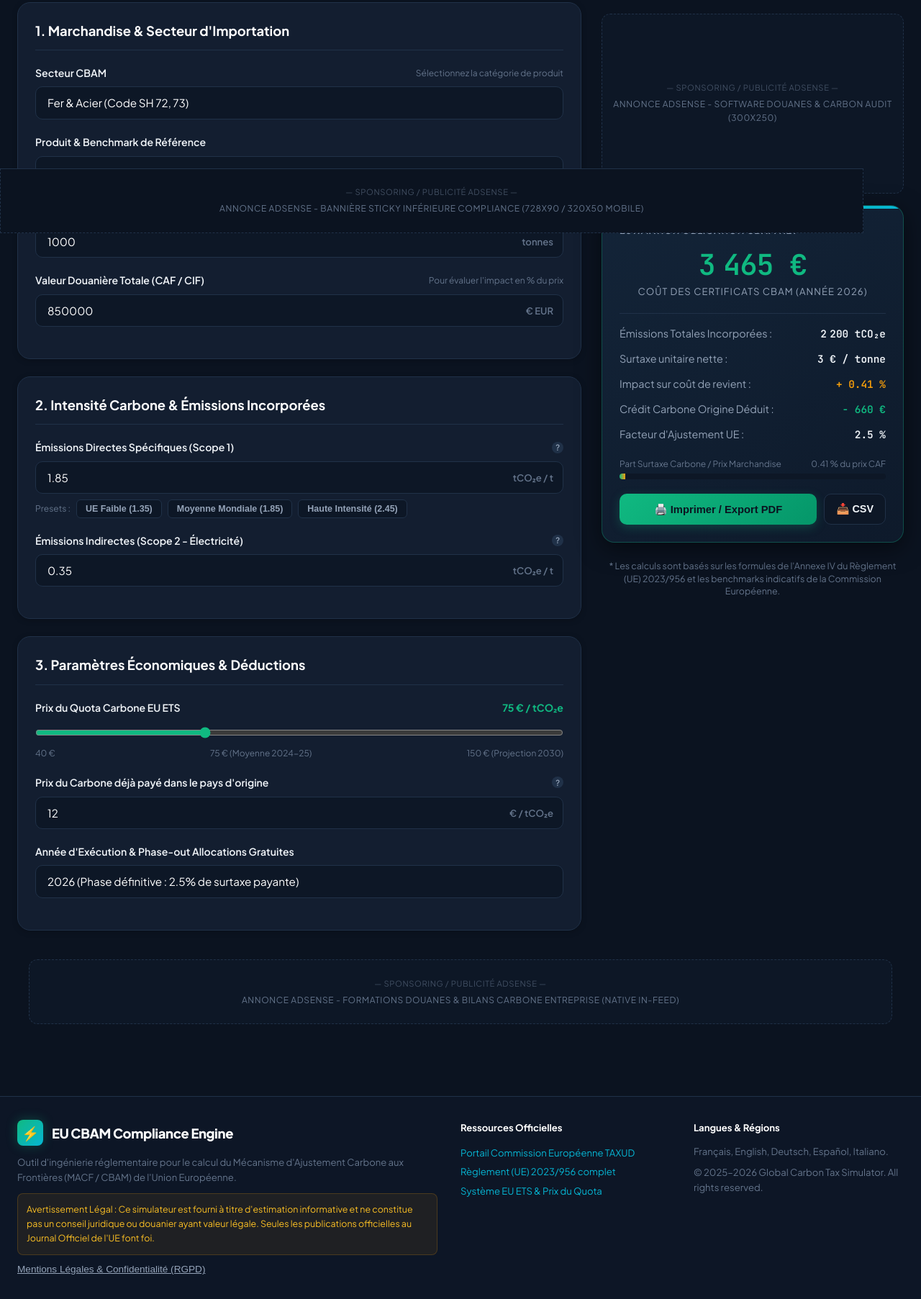
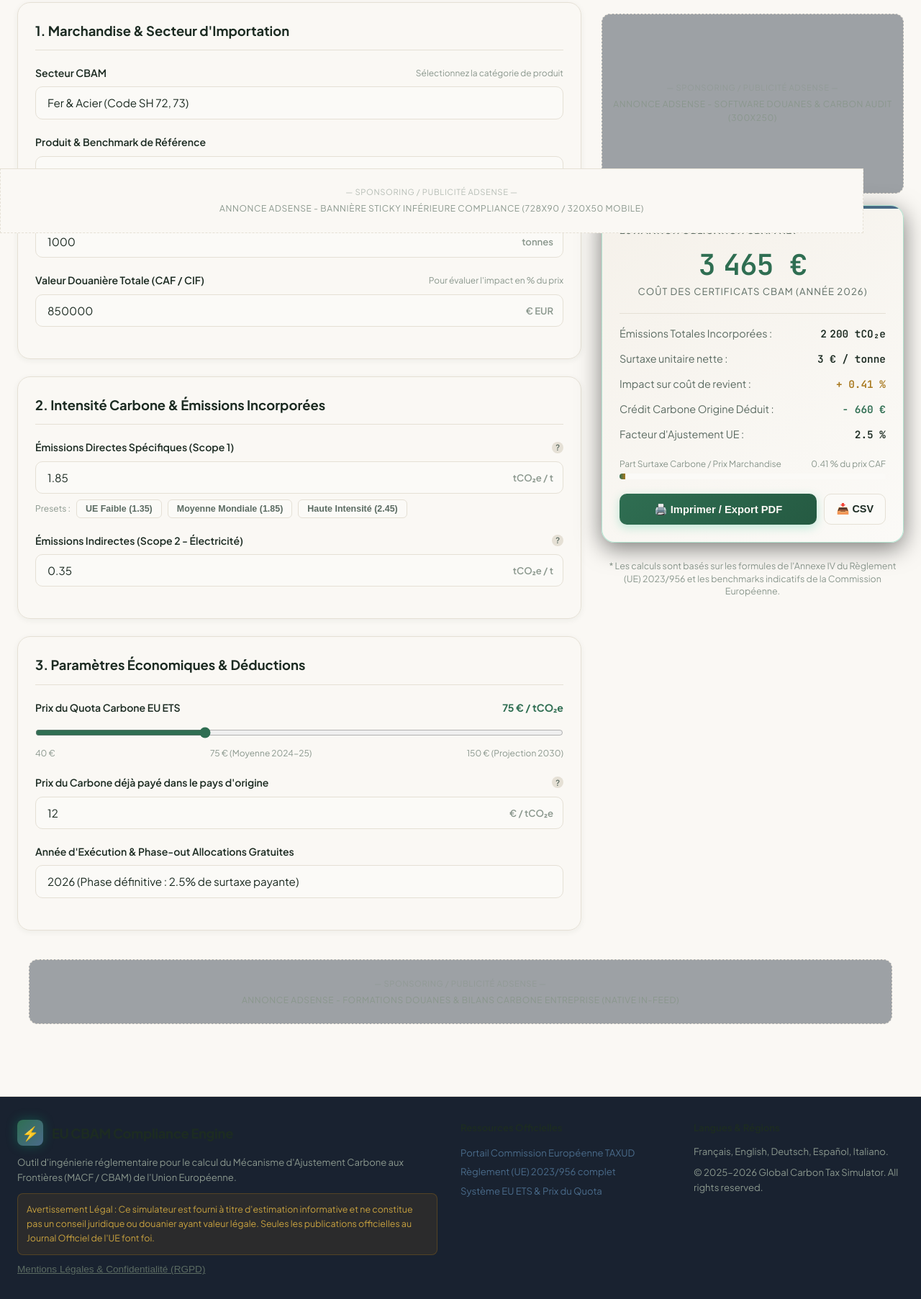
Before and after one commit to maelysbussac-ship-it/test-agent-2-cbam-tax-estimator, a plain HTML site: page index.html in a window 1280 px wide. Shown: the part 476-2281 px from the top of the page at 72% size. Drawn offline with Linux system fonts and the light colour scheme.

Commit message:
Deploy: update index.html

```diff
--- a/index.html
+++ b/index.html
@@ -85,22 +85,22 @@
 
     <style>
         :root {
-            --bg-body: #0b1320;
-            --bg-card: #131e30;
-            --bg-card-hover: #1a283e;
-            --bg-input: #0d1726;
-            --border-color: #203148;
-            --border-accent: #10b981;
-            --text-primary: #f1f5f9;
-            --text-secondary: #94a3b8;
-            --text-muted: #64748b;
-            --accent-emerald: #10b981;
-            --accent-emerald-glow: rgba(16, 185, 129, 0.15);
-            --accent-cyan: #06b6d4;
-            --accent-amber: #f59e0b;
-            --accent-rose: #f43f5e;
-            --shadow-sm: 0 2px 8px rgba(0, 0, 0, 0.2);
-            --shadow-lg: 0 12px 32px rgba(0, 0, 0, 0.4);
+            --bg-body: #faf8f4;
+            --bg-card: #1c2b22fff;
+            --bg-card-hover: #f5f1ea;
+            --bg-input: #fbfaf7;
+            --border-color: #e5e0d5;
+            --border-accent: #2f6e52;
+            --text-primary: #1c2b22;
+            --text-secondary: #5b6b62;
+            --text-muted: #8a978d;
+            --accent-emerald: #2f6e52;
+            --accent-emerald-glow: rgba(47, 110, 82, 0.10);
+            --accent-cyan: #4a6b8a;
+            --accent-amber: #a8791f;
+            --accent-rose: #b0495a;
+            --shadow-sm: 0 2px 8px rgba(28, 43, 34, 0.06);
+            --shadow-lg: 0 12px 32px rgba(28, 43, 34, 0.10);
             --radius-md: 12px;
             --radius-lg: 18px;
             --font-main: 'Plus Jakarta Sans', system-ui, -apple-system, sans-serif;
@@ -154,7 +154,7 @@
             gap: 12px;
             font-weight: 800;
             font-size: 1.15rem;
-            color: #fff;
+            color: #1c2b22;
             letter-spacing: -0.02em;
         }
 
@@ -200,7 +200,7 @@
 
         .lang-btn.active {
             background: var(--accent-emerald);
-            color: #0b1320;
+            color: #faf8f4;
             box-shadow: 0 2px 8px rgba(16, 185, 129, 0.3);
         }
 
@@ -266,7 +266,7 @@
             font-size: 2.2rem;
             font-weight: 800;
             letter-spacing: -0.03em;
-            color: #fff;
+            color: #1c2b22;
             margin-bottom: 12px;
             line-height: 1.25;
         }
@@ -359,7 +359,7 @@
         .card-title {
             font-size: 1.15rem;
             font-weight: 700;
-            color: #fff;
+            color: #1c2b22;
             display: flex;
             align-items: center;
             gap: 10px;
@@ -398,7 +398,7 @@
             border: 1px solid var(--border-color);
             border-radius: 10px;
             padding: 12px 16px;
-            color: #fff;
+            color: #1c2b22;
             font-family: var(--font-main);
             font-size: 0.95rem;
             transition: all 0.2s;
@@ -467,7 +467,7 @@
         }
 
         .summary-card {
-            background: linear-gradient(145deg, #132438, #0e1a2b);
+            background: linear-gradient(145deg, #f5f1ea, #fbfaf7);
             border: 1px solid rgba(16, 185, 129, 0.3);
             box-shadow: 0 8px 32px rgba(0, 0, 0, 0.5);
             position: relative;
@@ -540,8 +540,8 @@
 
         .btn-primary {
             flex: 1;
-            background: linear-gradient(135deg, var(--accent-emerald), #059669);
-            color: #0b1320;
+            background: linear-gradient(135deg, var(--accent-emerald), #255a42);
+            color: #faf8f4;
             border: none;
             padding: 12px;
             border-radius: 10px;
@@ -620,11 +620,11 @@
             text-transform: uppercase;
         }
 
-        .badge-steel { background: rgba(59, 130, 246, 0.15); color: #60a5fa; }
-        .badge-alu { background: rgba(168, 85, 247, 0.15); color: #c084fc; }
-        .badge-cement { background: rgba(245, 158, 11, 0.15); color: #fbbf24; }
-        .badge-fertilizer { background: rgba(16, 185, 129, 0.15); color: #34d399; }
-        .badge-hydro { background: rgba(6, 182, 212, 0.15); color: #22d3ee; }
+        .badge-steel { background: rgba(59, 130, 246, 0.15); color: #5b84b0; }
+        .badge-alu { background: rgba(168, 85, 247, 0.15); color: #8b6fb0; }
+        .badge-cement { background: rgba(245, 158, 11, 0.15); color: #c9a23f; }
+        .badge-fertilizer { background: rgba(16, 185, 129, 0.15); color: #3d8563; }
+        .badge-hydro { background: rgba(6, 182, 212, 0.15); color: #3a8f92; }
 
         /* Timeline / Roadmap */
         .timeline {
@@ -661,7 +661,7 @@
         .timeline-title {
             font-size: 1rem;
             font-weight: 700;
-            color: #fff;
+            color: #1c2b22;
             margin: 2px 0 6px 0;
         }
 
@@ -686,7 +686,7 @@
 
         .faq-question {
             font-weight: 700;
-            color: #fff;
+            color: #1c2b22;
             font-size: 0.98rem;
             margin-bottom: 8px;
             display: flex;
@@ -735,7 +735,7 @@
             border: 1px solid rgba(245, 158, 11, 0.2);
             padding: 12px;
             border-radius: 8px;
-            color: #fbbf24;
+            color: #c9a23f;
             font-size: 0.78rem;
             margin-top: 12px;
         }
@@ -759,11 +759,11 @@
                 display: none !important;
             }
             body {
-                background: #fff;
+                background: #1c2b22;
                 color: #000;
             }
             .card {
-                background: #fff;
+                background: #1c2b22;
                 border: 1px solid #ccc;
                 color: #000;
                 box-shadow: none;
@@ -1160,7 +1160,7 @@
     </main>
 
     <!-- Bottom Sticky Ad Placement -->
-    <div class="ad-slot ad-anchor" style="position:fixed; bottom:0; left:0; right:0; margin:0; z-index:90; background:#0b1320; border-top:1px solid var(--border-color); border-radius:0;">
+    <div class="ad-slot ad-anchor" style="position:fixed; bottom:0; left:0; right:0; margin:0; z-index:90; background:#faf8f4; border-top:1px solid var(--border-color); border-radius:0;">
         <div>Annonce AdSense - Bannière Sticky Inférieure Compliance (728x90 / 320x50 Mobile)</div>
     </div>
 
@@ -1176,11 +1176,11 @@
                 <div class="disclaimer-box">
                     Avertissement Légal : Ce simulateur est fourni à titre d'estimation informative et ne constitue pas un conseil juridique ou douanier ayant valeur légale. Seules les publications officielles au Journal Officiel de l'UE font foi.
                 </div>
-                <button onclick="toggleLegalModal()" class="footer-legal-link" style="background:none;border:none;color:#94a3b8;text-decoration:underline;cursor:pointer;padding:0;margin-top:12px;font-size:0.85rem;">Mentions Légales &amp; Confidentialité (RGPD)</button>
+                <button onclick="toggleLegalModal()" class="footer-legal-link" style="background:none;border:none;color:#5b6b62;text-decoration:underline;cursor:pointer;padding:0;margin-top:12px;font-size:0.85rem;">Mentions Légales &amp; Confidentialité (RGPD)</button>
             </div>
 
             <div>
-                <h4 style="color:#fff; margin-bottom:12px;">Ressources Officielles</h4>
+                <h4 style="color:#1c2b22; margin-bottom:12px;">Ressources Officielles</h4>
                 <ul style="list-style:none; line-height:2;">
                     <li><a href="https://taxation-customs.ec.europa.eu/carbon-border-adjustment-mechanism_en" target="_blank" rel="noopener">Portail Commission Européenne TAXUD</a></li>
                     <li><a href="https://eur-lex.europa.eu/legal-content/FR/TXT/?uri=CELEX%3A32023R0956" target="_blank" rel="noopener">Règlement (UE) 2023/956 complet</a></li>
@@ -1189,23 +1189,23 @@
             </div>
 
             <div>
-                <h4 style="color:#fff; margin-bottom:12px;">Langues &amp; Régions</h4>
+                <h4 style="color:#1c2b22; margin-bottom:12px;">Langues &amp; Régions</h4>
                 <p style="margin-bottom:8px;">Français, English, Deutsch, Español, Italiano.</p>
                 <p>© 2025–2026 Global Carbon Tax Simulator. All rights reserved.</p>
             </div>
         </div>
     </footer>
     <div id="legal-modal" class="fixed inset-0" style="display:none;position:fixed;inset:0;z-index:9999;background:rgba(0,0,0,0.8);backdrop-filter:blur(4px);align-items:center;justify-content:center;padding:16px;">
-      <div style="background:#131e30;border:1px solid rgba(255,255,255,0.1);border-radius:16px;max-width:680px;width:100%;max-height:80vh;overflow-y:auto;padding:28px;color:#e2e8f0;position:relative;">
-        <button onclick="toggleLegalModal()" style="position:absolute;top:16px;right:16px;background:none;border:none;color:#94a3b8;font-size:1.2rem;cursor:pointer;">✕</button>
-        <h2 style="color:#fff;margin-bottom:16px;">Mentions Légales &amp; Politique de Confidentialité (RGPD)</h2>
-        <h3 style="color:#fff;margin-top:16px;margin-bottom:8px;font-size:1rem;">Éditeur du site</h3>
+      <div style="background:#1c2b22fff;border:1px solid rgba(255,255,255,0.1);border-radius:16px;max-width:680px;width:100%;max-height:80vh;overflow-y:auto;padding:28px;color:#e5e0d5;position:relative;">
+        <button onclick="toggleLegalModal()" style="position:absolute;top:16px;right:16px;background:none;border:none;color:#5b6b62;font-size:1.2rem;cursor:pointer;">✕</button>
+        <h2 style="color:#1c2b22;margin-bottom:16px;">Mentions Légales &amp; Politique de Confidentialité (RGPD)</h2>
+        <h3 style="color:#1c2b22;margin-top:16px;margin-bottom:8px;font-size:1rem;">Éditeur du site</h3>
         <p style="margin-bottom:12px;font-size:0.9rem;line-height:1.6;">Ce simulateur est un outil indépendant, non affilié à la Commission Européenne. Contact : voir informations de contact du propriétaire du site.</p>
-        <h3 style="color:#fff;margin-top:16px;margin-bottom:8px;font-size:1rem;">Données personnelles (RGPD)</h3>
+        <h3 style="color:#1c2b22;margin-top:16px;margin-bottom:8px;font-size:1rem;">Données personnelles (RGPD)</h3>
         <p style="margin-bottom:12px;font-size:0.9rem;line-height:1.6;">Les calculs effectués par cet outil se font entièrement dans votre navigateur : aucune donnée saisie dans le simulateur (produits, quantités, valeurs) n'est transmise à un serveur ni stockée par nous.</p>
-        <h3 style="color:#fff;margin-top:16px;margin-bottom:8px;font-size:1rem;">Cookies &amp; publicité</h3>
-        <p style="margin-bottom:12px;font-size:0.9rem;line-height:1.6;">Ce site peut afficher des annonces publicitaires (Google AdSense) qui utilisent des cookies à des fins de personnalisation et de mesure d'audience. En poursuivant votre navigation, vous acceptez l'utilisation de ces cookies. Vous pouvez gérer vos préférences de consentement publicitaire via les paramètres de votre navigateur ou via <a href="https://adssettings.google.com" target="_blank" rel="noopener" style="color:#10b981;">adssettings.google.com</a>.</p>
-        <h3 style="color:#fff;margin-top:16px;margin-bottom:8px;font-size:1rem;">Vos droits</h3>
+        <h3 style="color:#1c2b22;margin-top:16px;margin-bottom:8px;font-size:1rem;">Cookies &amp; publicité</h3>
+        <p style="margin-bottom:12px;font-size:0.9rem;line-height:1.6;">Ce site peut afficher des annonces publicitaires (Google AdSense) qui utilisent des cookies à des fins de personnalisation et de mesure d'audience. En poursuivant votre navigation, vous acceptez l'utilisation de ces cookies. Vous pouvez gérer vos préférences de consentement publicitaire via les paramètres de votre navigateur ou via <a href="https://adssettings.google.com" target="_blank" rel="noopener" style="color:#2f6e52;">adssettings.google.com</a>.</p>
+        <h3 style="color:#1c2b22;margin-top:16px;margin-bottom:8px;font-size:1rem;">Vos droits</h3>
         <p style="margin-bottom:12px;font-size:0.9rem;line-height:1.6;">Conformément au Règlement Général sur la Protection des Données (RGPD), vous disposez d'un droit d'accès, de rectification, d'effacement et d'opposition concernant toute donnée personnelle vous concernant collectée via les cookies publicitaires.</p>
       </div>
     </div>
```
